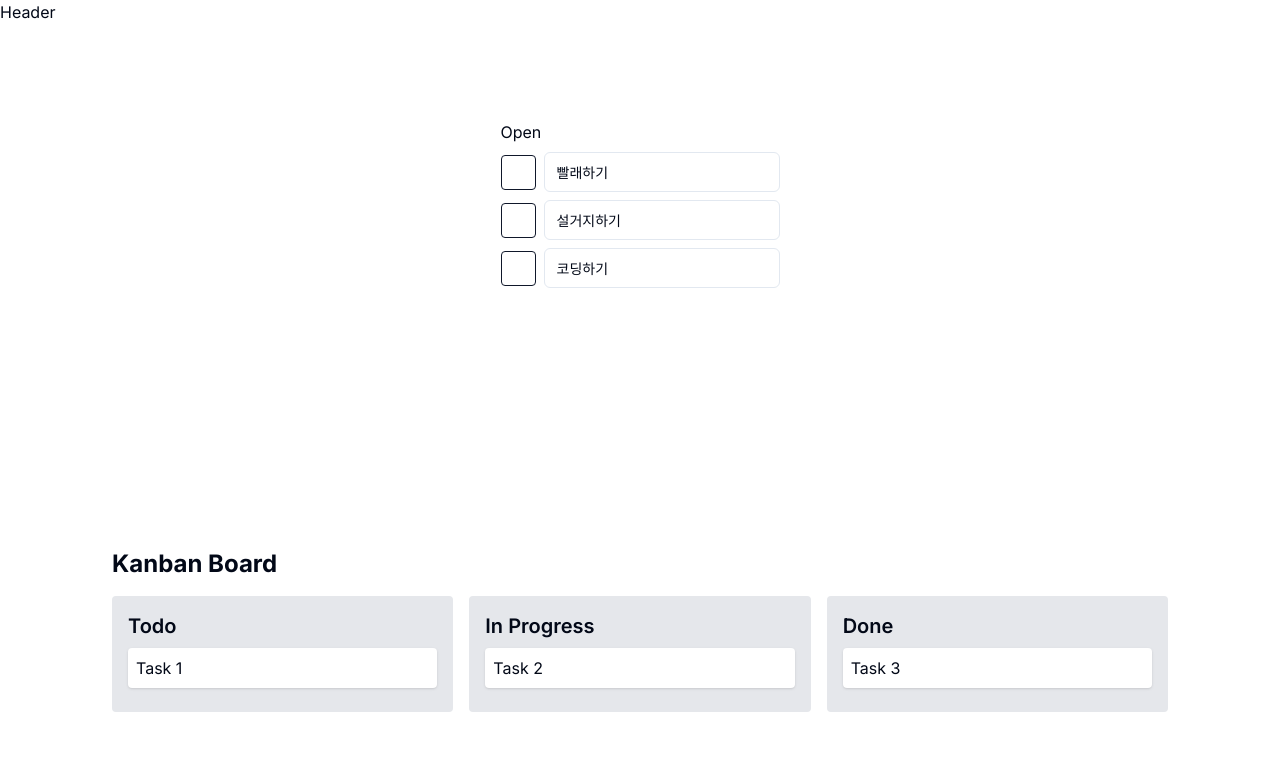
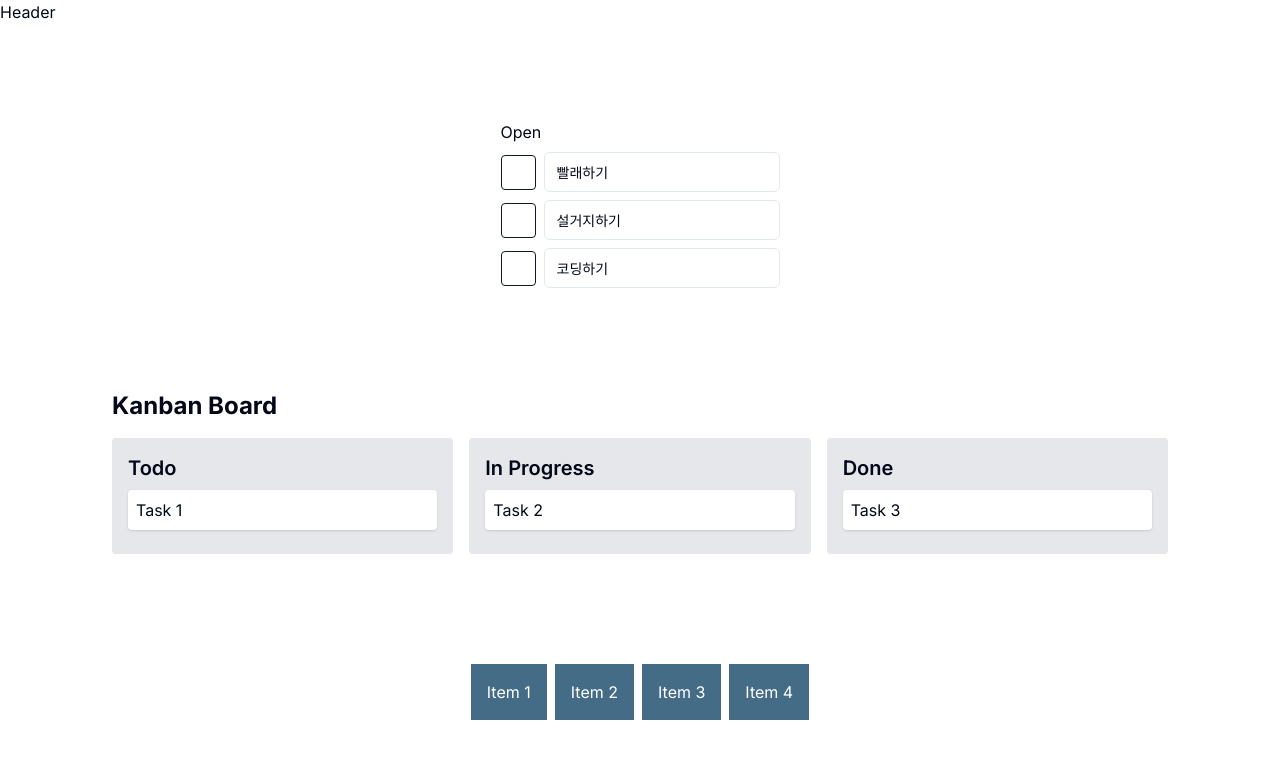
Before and after one commit to hyeon9782/next-pwa-example, a Next.js app: page / in a window 1280 px wide. Shown: the top 758 px of the page. Built offline with nearby package versions, Linux system fonts and the light colour scheme.

Commit message:
feat: Table 컴포넌트구현

```diff
--- a/package.json
+++ b/package.json
@@ -27,6 +27,7 @@
     "lucide-react": "^0.383.0",
     "next": "14.2.3",
     "react": "^18",
+    "react-beautiful-dnd": "^13.1.1",
     "react-day-picker": "^8.10.1",
     "react-dom": "^18",
     "tailwind-merge": "^2.3.0",
--- a/src/app/page.tsx
+++ b/src/app/page.tsx
@@ -1,4 +1,5 @@
 import Kanban from "@/components/database/Kanban";
+import Table from "@/components/database/Table";
 import TodoList from "@/components/todo/TodoList";
 
 export default function Home() {
@@ -6,6 +7,7 @@ export default function Home() {
     <main className="flex min-h-screen flex-col items-center justify-between p-24">
       <TodoList />
       <Kanban />
+      <Table />
     </main>
   );
 }
--- /dev/null
+++ b/src/components/database/Table.tsx
@@ -0,0 +1,75 @@
+"use client";
+import React, { useState } from "react";
+import { DragDropContext, Droppable, Draggable } from "react-beautiful-dnd";
+const getItems = () => [
+  { id: "item-1", content: "Item 1" },
+  { id: "item-2", content: "Item 2" },
+  { id: "item-3", content: "Item 3" },
+  { id: "item-4", content: "Item 4" },
+];
+
+const reorder = (list, startIndex, endIndex) => {
+  const result = Array.from(list);
+  const [removed] = result.splice(startIndex, 1);
+  result.splice(endIndex, 0, removed);
+  return result;
+};
+
+const Table = () => {
+  const [items, setItems] = useState(getItems());
+
+  const onDragEnd = (result) => {
+    if (!result.destination) {
+      return;
+    }
+
+    const newItems = reorder(
+      items,
+      result.source.index,
+      result.destination.index
+    );
+
+    setItems(newItems);
+  };
+
+  return (
+    <DragDropContext onDragEnd={onDragEnd}>
+      <Droppable droppableId="droppable" direction="horizontal">
+        {(provided, snapshot) => (
+          <div
+            ref={provided.innerRef}
+            style={{ display: "flex", padding: "8px" }}
+            {...provided.droppableProps}
+          >
+            {items.map((item, index) => (
+              <Draggable key={item.id} draggableId={item.id} index={index}>
+                {(provided, snapshot) => (
+                  <div
+                    ref={provided.innerRef}
+                    {...provided.draggableProps}
+                    {...provided.dragHandleProps}
+                    style={{
+                      userSelect: "none",
+                      padding: "16px",
+                      margin: "0 4px",
+                      backgroundColor: snapshot.isDragging
+                        ? "#263B4A"
+                        : "#456C86",
+                      color: "white",
+                      ...provided.draggableProps.style,
+                    }}
+                  >
+                    {item.content}
+                  </div>
+                )}
+              </Draggable>
+            ))}
+            {provided.placeholder}
+          </div>
+        )}
+      </Droppable>
+    </DragDropContext>
+  );
+};
+
+export default Table;
```
Also changed, not shown: 1 other file (tests, documents, lock files or other folders).
